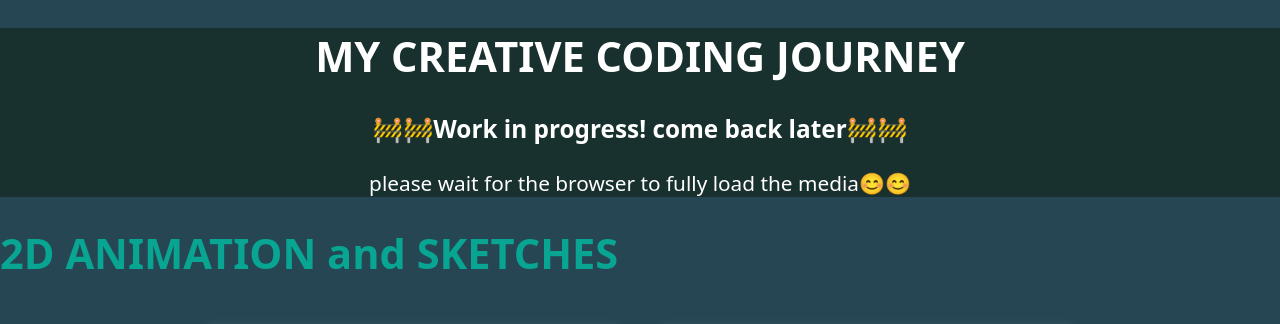
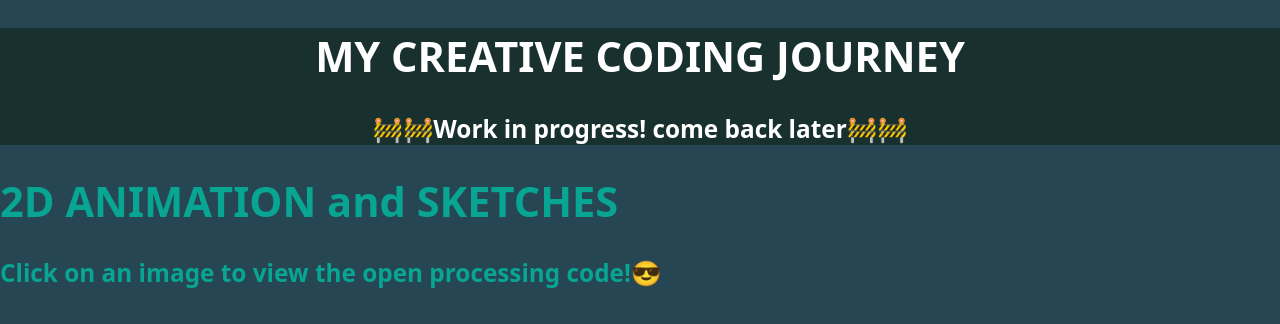
Before and after one commit to maghfoor-a/personal-website, a React (Vite) app: page /creative in a window 1280 px wide. Shown: the top 324 px of the page. Built offline with nearby package versions, Linux system fonts and the light colour scheme.

Commit message:
added a click message

```diff
--- a/src/components/CreativeCoding.tsx
+++ b/src/components/CreativeCoding.tsx
@@ -9,10 +9,10 @@ export default function CreativeCoding(): JSX.Element {
       <div className="Creativetitle">
         <h1>MY CREATIVE CODING JOURNEY</h1>
         <h3>🚧🚧Work in progress! come back later🚧🚧</h3>
-        <p>please wait for the browser to fully load the media😊😊</p>
       </div>
       <div className="sketch">
         <h1>2D ANIMATION and SKETCHES</h1>
+        <h3>Click on an image to view the open processing code!😎</h3>
       </div>
       <div className="allCreative">
         {AllGifs.map((media) => {
```
